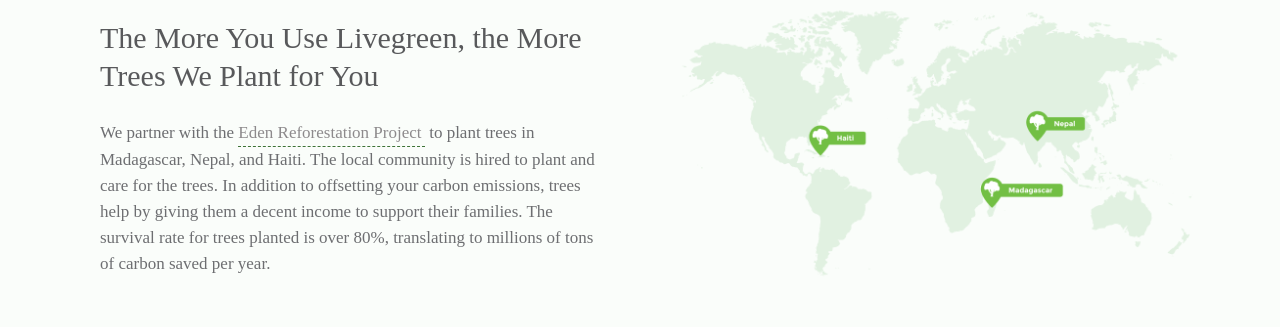
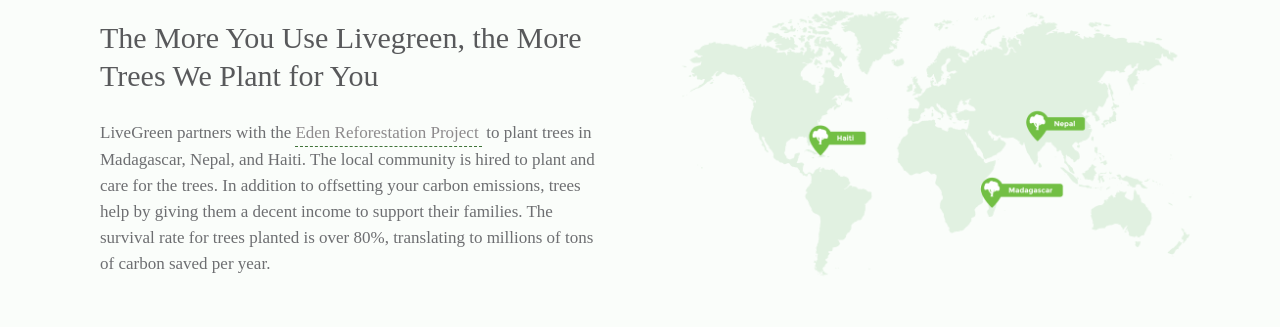
Before and after one commit to pablogarces16/LiveGreenSite, a plain HTML site: page index.html in a window 1280 px wide. Shown: the part 2480-2807 px from the top of the page. Drawn offline with nearby package versions, Linux system fonts and the light colour scheme; a script that the page names is missing; a web font is replaced by a local one.

Commit message:
Content : trees

```diff
--- a/index.html
+++ b/index.html
@@ -210,7 +210,7 @@
               <div class="col-md-6">
                 <div class="treesplantedtitle">
                   <h2 class="sectiontitle treetitle">The More You Use Livegreen, the More Trees We Plant for You</h2>
-                  <p class="sectiontxt">We partner with the <a class="linkedtextdark" href="http://www.edenprojects.org/our_work" target="_blank">Eden Reforestation Project</a> to plant trees in Madagascar, Nepal, and Haiti. The local community is hired to plant and care for the trees. In addition to offsetting your carbon emissions, trees help by giving them a decent income to support their families. The survival rate for trees planted is over 80%, translating to millions of tons of carbon saved per year.</p>
+                  <p class="sectiontxt">LiveGreen partners with the <a class="linkedtextdark" href="http://www.edenprojects.org/our_work" target="_blank">Eden Reforestation Project</a> to plant trees in Madagascar, Nepal, and Haiti. The local community is hired to plant and care for the trees. In addition to offsetting your carbon emissions, trees help by giving them a decent income to support their families. The survival rate for trees planted is over 80%, translating to millions of tons of carbon saved per year.</p>
                 </div>
               </div>
 
```
